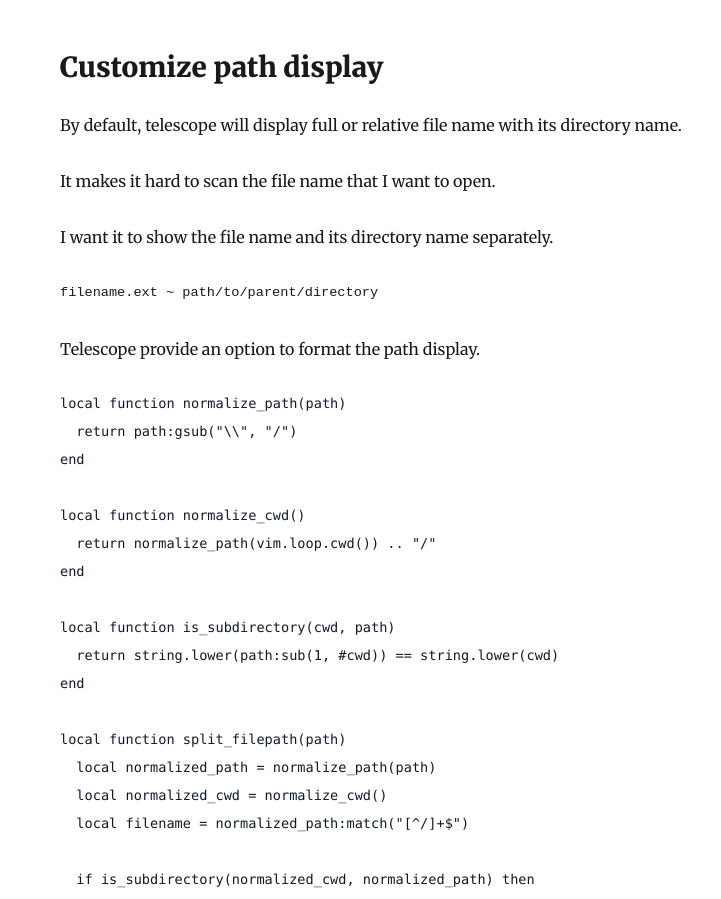
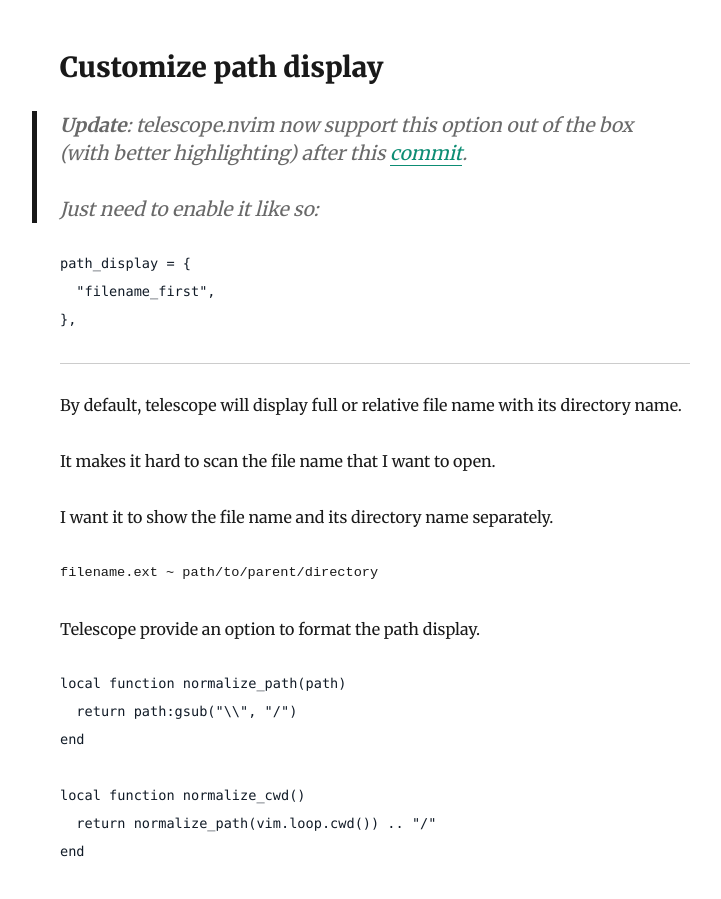
Before and after one commit to pirey/blog, a Gatsby site: page /customizing-nvim-telescope/ in a window 1280 px wide. Shown: the part 6616-7515 px from the top of the page, without its empty margins (265-986 px from the left). Built offline with nearby package versions, Linux system fonts and the light colour scheme; Gatsby itself is replaced by a stand-in of ours; some packages are replaced by stand-ins of ours; code samples lack their colours.

Commit message:
update telescope path display

````diff
--- a/content/blog/customizing-nvim-telescope/index.md
+++ b/content/blog/customizing-nvim-telescope/index.md
@@ -1,7 +1,7 @@
 ---
 title: Customizing telescope.nvim
-date: "2023-07-30T15:20:15+0700"
-description: "How I customize telescope.nvim plugin"
+date: '2023-07-30T15:20:15+0700'
+description: 'How I customize telescope.nvim plugin'
 ---
 
 ## Prerequisites
@@ -121,6 +121,7 @@
   },
 }
 ```
+
 <br/>
 
 ![Max Width](./2-fullscreen.png)
@@ -160,11 +161,24 @@
   augroup END
 ]])
 ```
+
 <br/>
 
 ![Full Screen](./2-fullscreen.png)
 
 ## Customize path display
+
+> **Update**: telescope.nvim now support this option out of the box (with better highlighting) after this [commit](https://github.com/nvim-telescope/telescope.nvim/commit/a4432dfb9b0b960c4cbc8765a42dc4fe2e029e8f).
+>
+> Just need to enable it like so:
+
+```lua
+path_display = {
+  "filename_first",
+},
+```
+
+---
 
 By default, telescope will display full or relative file name with its directory name.
 
@@ -177,7 +191,6 @@
 ```
 
 Telescope provide an option to format the path display.
-
 
 ```lua
 local function normalize_path(path)
@@ -228,6 +241,7 @@
   },
 }
 ```
+
 <br/>
 
 ![Path Display](./4-path-display.png)
````
